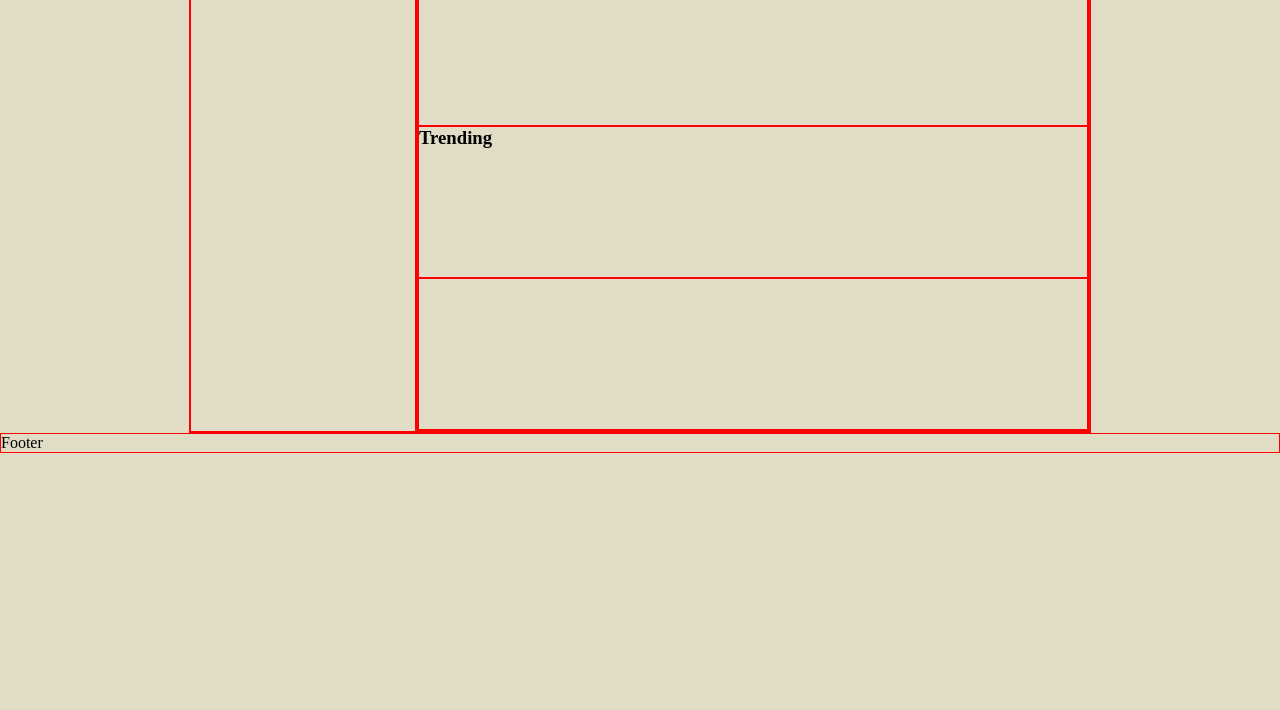
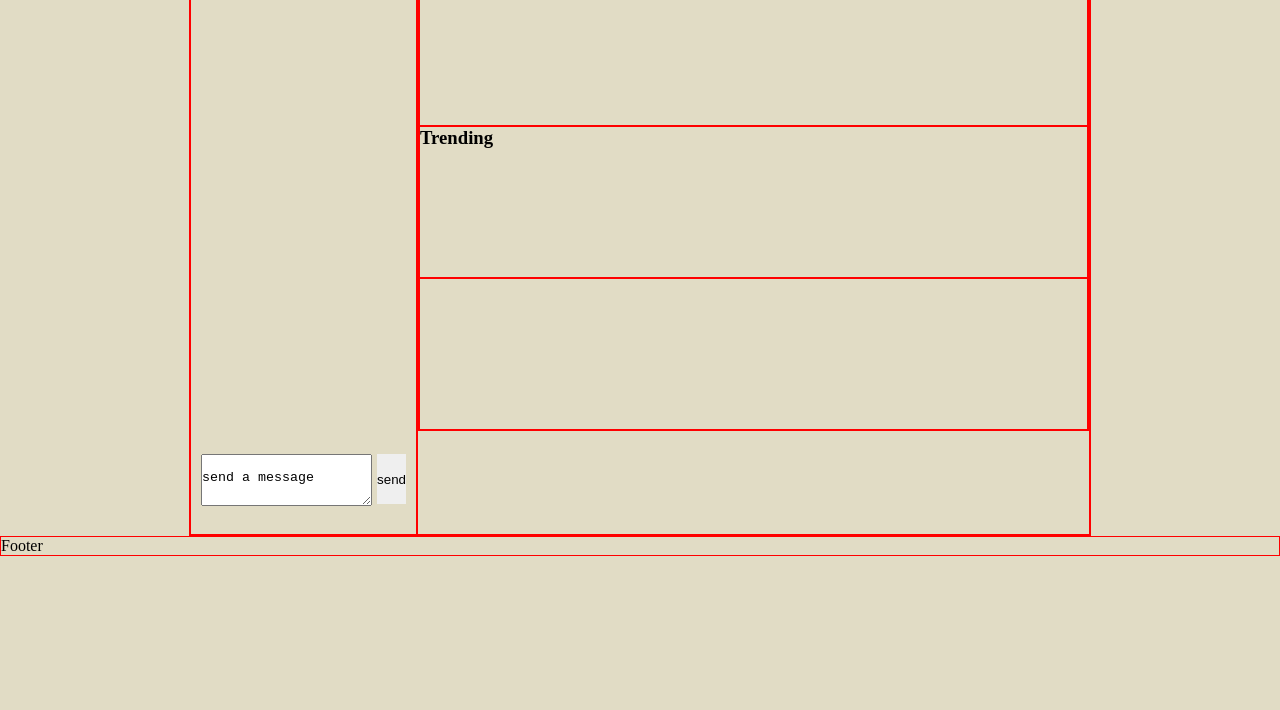
Before and after one commit to OluConquer/lifelight-library, a plain HTML site: page index.html in a window 1280 px wide. Shown: the part 90-800 px from the top of the page. Drawn offline with Linux system fonts and the light colour scheme.

Commit message:
Update: implement chat-input elements for the chat column of the mainn section

```diff
--- a/css/style.css
+++ b/css/style.css
@@ -58,3 +58,24 @@ main {
 .books-welcome, .books-trending, .books-list {
     min-height: 150px;
 }
+
+.chat-response {
+    min-height: 500px;
+}
+
+.chat-input {
+    display: flex;
+    vertical-align: middle;
+    gap: 5px;
+    padding: 10px;
+}
+
+.chat-input button {
+    height: 50px;
+    margin-bottom: 20px;
+    border: none;
+}
+
+.chat-input textarea {
+    height: 50px;
+}
--- a/index.html
+++ b/index.html
@@ -24,7 +24,15 @@
 
     <main class="border">
         <div class="chat-wrapper border">
-            Chat
+            <div class="chat-response">
+
+            </div>
+            <div class="chat-input">
+                <textarea>
+                    send a message
+                </textarea>
+                <button>send</button>
+            </div>
         </div>
         <div class="books-wrapper border">
             <div class="books-header border">
@@ -47,6 +55,5 @@
     <footer class="border">
         Footer
     </footer>
-
 </body>
 </html>
```
